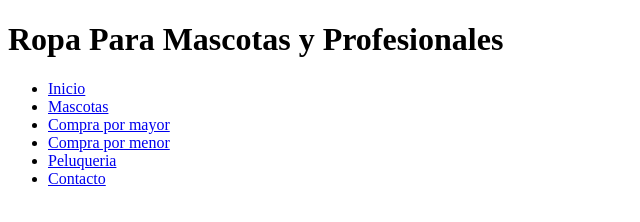
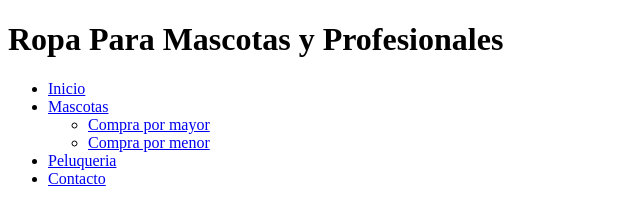
Before and after one commit to NICOGATT/RPMYPRO, a plain HTML site: page index.html in a window 1280 px wide. Shown: the whole page, without its empty margins (0-640 px from the left). Drawn offline with Linux system fonts and the light colour scheme.

Commit message:
agregue una lista abajo de mascotas

```diff
--- a/index.html
+++ b/index.html
@@ -1,11 +1,11 @@
 <!DOCTYPE html>
 <html lang="en">
   <head>
-    <meta charset="UTF-8">
-    <meta http-equiv="X-UA-Compatible" content="IE=edge">
-    <meta name="viewport" content="width=device-width, initial-scale=1.0">
+    <meta charset="UTF-8" />
+    <meta http-equiv="X-UA-Compatible" content="IE=edge" />
+    <meta name="viewport" content="width=device-width, initial-scale=1.0" />
     <title>RPM-Y-PRO</title>
-    <link rel="stylesheet" href="styles.css">
+    <link rel="stylesheet" href="styles.css" />
   </head>
   <body>
     <div class="Primer Bloque">
@@ -14,8 +14,10 @@
         <li><a href="#">Inicio</a></li>
         <li>
           <a href="#">Mascotas</a>
+          <ul>
             <li><a href="#">Compra por mayor</a></li>
             <li><a href="#">Compra por menor</a></li>
+          </ul>
         </li>
         <li><a href="#">Peluqueria</a></li>
         <li><a href="#">Contacto</a></li>
```
Lines whose indentation alone changed are shown as unchanged.
